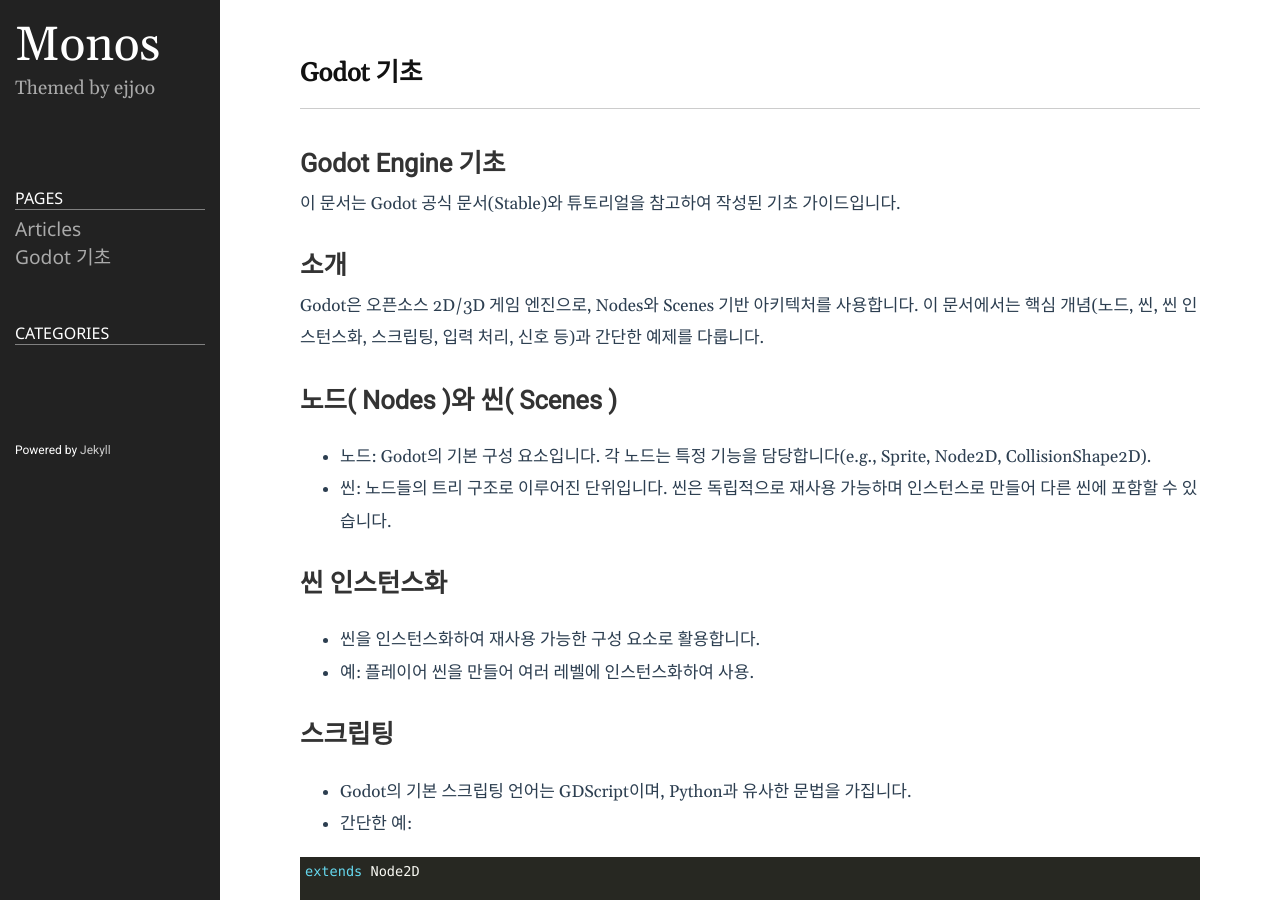
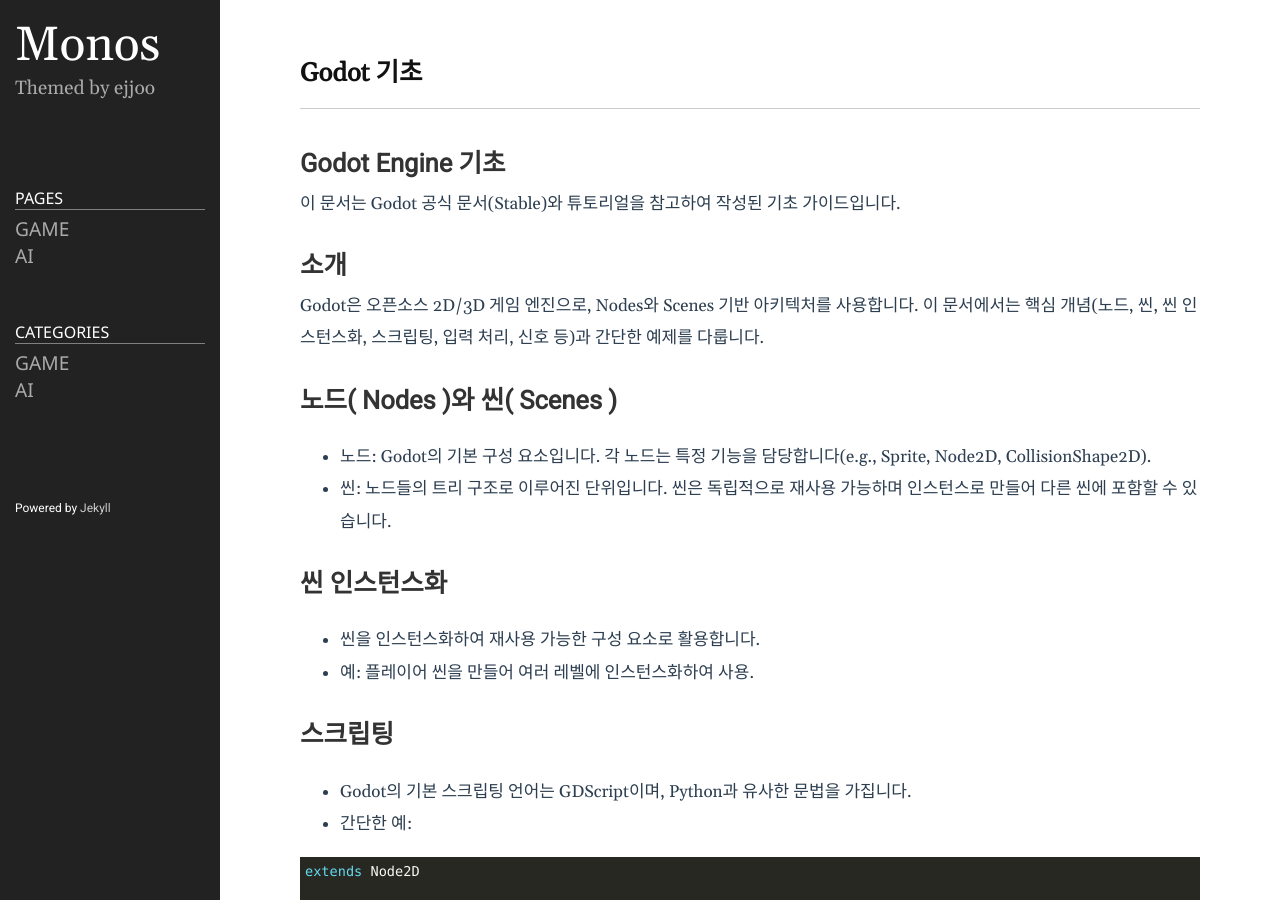
Before and after one commit to actioncode-master/obsidian-notes, a Jekyll site: the page built from game/godot/index.md, in a window 1280 px wide and 900 px high. Built offline with Jekyll 4.4.1, drawn with Linux system fonts in a browser that asks for light colours.

Commit message:
chore: automate navigation via _data/navigation.yml (GAME, AI)

```diff
--- /dev/null
+++ b/_data/navigation.yml
@@ -0,0 +1,7 @@
+pages:
+  - title: "GAME"
+    category: "game"
+    url: "/game/"
+  - title: "AI"
+    category: "ai"
+    url: "/ai/"
--- a/_includes/sidebar.html
+++ b/_includes/sidebar.html
@@ -14,20 +14,11 @@
 <div class="sidebar-item sidebar-nav">
 	<ul class="nav">
 	  <li class="nav-title">Pages</li>
+	  {% assign nav = site.data.navigation.pages %}
+	  {% for p in nav %}
 	    <li>
-	  	<a class="nav-item" href="{{ '/' | relative_url }}">Articles</a>
+	      <a class="nav-item" href="{{ p.url | relative_url }}">{{ p.title }}</a>
 	    </li>
-	  {% assign pages_list = site.pages %}
-	  {% for node in pages_list %}
-	    {% if node.title != null %}
-	      {% if node.layout == "page" %}
-	        <li>
-	        	<a class="nav-item" href="{{ node.url | relative_url }}">
-	            	{{ node.title }}
-	            </a>
-	        </li>
-	      {% endif %}
-	    {% endif %}
 	  {% endfor %}
 	</ul>
 </div>
@@ -35,15 +26,14 @@
 <div class="sidebar-item sidebar-nav">
   	<ul class="nav">
 		<li class="nav-title">Categories</li>
-	    {% for category in site.categories %}
+		{% assign nav = site.data.navigation.pages %}
+		{% for p in nav %}
 		  <li>
-	    	<a class="nav-item" href="{{ '/'+ site.category_dir | relative_url }}#{{ category | first }}">
-				<span class="name">{{ category | first }}</span>
-				<span class="badge">{{ category | last | size }}</span>
+		    <a class="nav-item" href="{{ p.url | relative_url }}">
+		      <span class="name">{{ p.title }}</span>
 		    </a>
 		  </li>
 		{% endfor %}
-	  </nav>
 	  </ul>
 </div>
 
```
Lines whose indentation alone changed are shown as unchanged.
